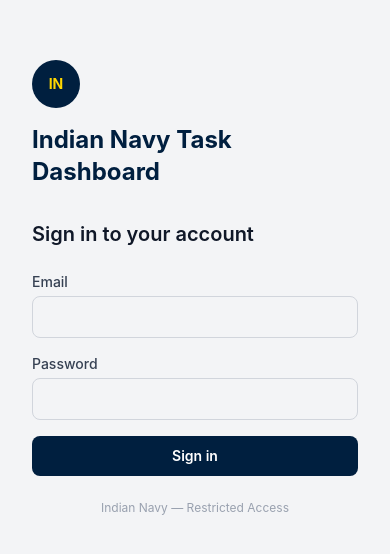
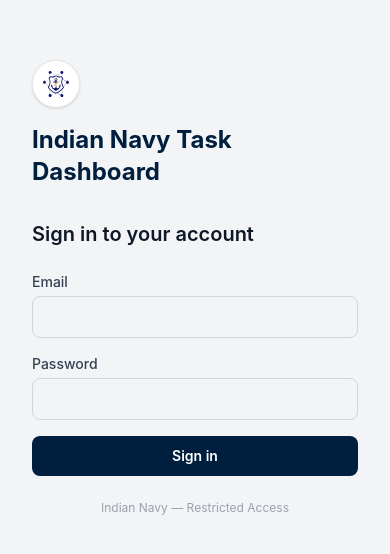
Before and after one commit to AdityaKumar3594/Task-Management-Dashboard, a React (Vite) app in the folder frontend/: page /login in a window 390 px wide. Shown: the part 134-688 px from the top of the page. Built offline with nearby package versions, Linux system fonts and the light colour scheme; no server answers.

Commit message:
feat: replace IN avatar with Indian Navy SVG logo across sidebar, mobile bar, login page and favicon

```diff
--- a/frontend/index.html
+++ b/frontend/index.html
@@ -2,7 +2,7 @@
 <html lang="en">
   <head>
     <meta charset="UTF-8" />
-    <link rel="icon" type="image/svg+xml" href="/favicon.svg" />
+    <link rel="icon" type="image/svg+xml" href="/navy-logo.svg" />
     <meta name="viewport" content="width=device-width, initial-scale=1.0, maximum-scale=1.0" />
     <title>Indian Navy Task Dashboard</title>
   </head>
--- a/frontend/src/components/Layout.tsx
+++ b/frontend/src/components/Layout.tsx
@@ -39,8 +39,8 @@
         <div className="border-b border-white/10 px-6 py-5">
           <div className="flex items-center justify-between">
             <div className="flex items-center gap-3">
-              <div className="flex h-10 w-10 shrink-0 items-center justify-center rounded-full bg-gold text-sm font-bold text-navy">
-                IN
+              <div className="flex h-10 w-10 shrink-0 items-center justify-center rounded-full bg-white p-1">
+                <img src="/navy-logo.svg" alt="Indian Navy" className="h-full w-full object-contain" />
               </div>
               <div>
                 <h1 className="text-sm font-bold leading-tight">Indian Navy</h1>
@@ -114,8 +114,8 @@
             </svg>
           </button>
           <div className="flex items-center gap-2">
-            <div className="flex h-7 w-7 items-center justify-center rounded-full bg-navy text-xs font-bold text-gold">
-              IN
+            <div className="flex h-7 w-7 items-center justify-center rounded-full bg-white p-0.5 border border-gray-200">
+              <img src="/navy-logo.svg" alt="Indian Navy" className="h-full w-full object-contain" />
             </div>
             <span className="text-sm font-semibold text-navy">Indian Navy</span>
           </div>
--- a/frontend/src/pages/LoginPage.tsx
+++ b/frontend/src/pages/LoginPage.tsx
@@ -33,8 +33,8 @@
     <div className="flex min-h-screen">
       <div className="hidden w-1/2 flex-col justify-between bg-navy p-12 text-white lg:flex">
         <div>
-          <div className="mb-8 flex h-16 w-16 items-center justify-center rounded-full bg-gold text-xl font-bold text-navy">
-            IN
+          <div className="mb-8 flex h-16 w-16 items-center justify-center rounded-full bg-white p-2 shadow-md">
+            <img src="/navy-logo.svg" alt="Indian Navy" className="h-full w-full object-contain" />
           </div>
           <h1 className="text-3xl font-bold">Indian Navy</h1>
           <p className="mt-2 text-lg text-white/70">Department Task Management Dashboard</p>
@@ -47,8 +47,8 @@
       <div className="flex flex-1 items-center justify-center p-8">
         <div className="w-full max-w-md">
           <div className="mb-8 lg:hidden">
-            <div className="mb-4 flex h-12 w-12 items-center justify-center rounded-full bg-navy text-sm font-bold text-gold">
-              IN
+            <div className="mb-4 flex h-12 w-12 items-center justify-center rounded-full bg-white p-1 shadow border border-gray-200">
+              <img src="/navy-logo.svg" alt="Indian Navy" className="h-full w-full object-contain" />
             </div>
             <h1 className="text-2xl font-bold text-navy">Indian Navy Task Dashboard</h1>
           </div>
```
Also changed, not shown: frontend/public/navy-logo.svg (added).
